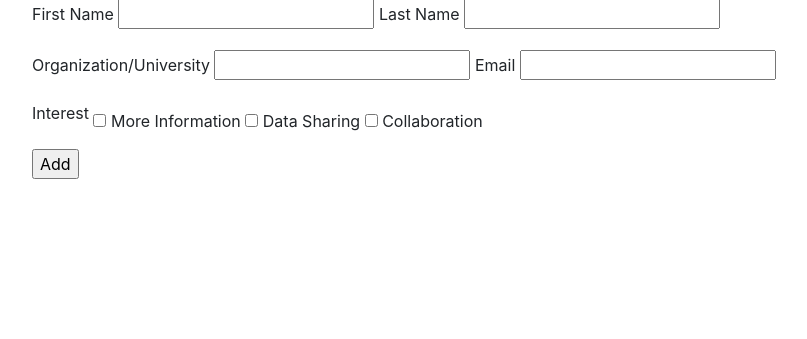
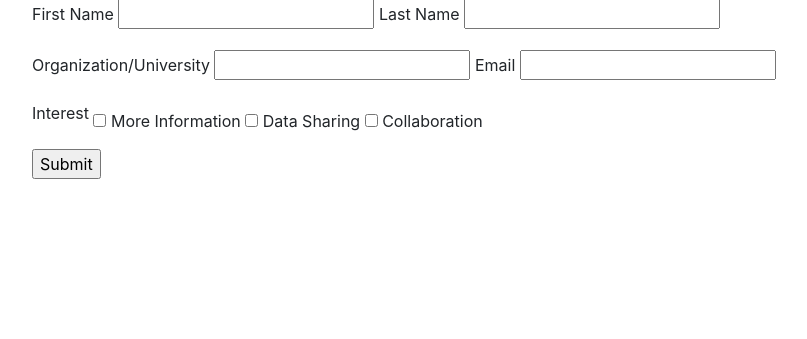
Before and after one commit to JayBlaine/hcyte_cti, a Flask app: template templates/contact.html in a window 1280 px wide. Shown: the part 143-482 px from the top of the page, without its empty margins (53-860 px from the left). Run offline with Flask 3, Linux system fonts and the light colour scheme; the template is opened without the code that fills it: values that come from a table or form of the project are taken from there, others are empty; some libraries are stand-ins or nearby versions.

Commit message:
Changed comment + changed button display

```diff
--- a/app.py
+++ b/app.py
@@ -69,7 +69,7 @@ def create_dash_micro(flask_app):
 
         srcIPs.append(srcIP)
         destIPs.append(destIP)
-        # jarrod: Maybe add port in id so we can get flow info from dict based on edge id
+        # Add IP check for home/multicast -> if not in either, anonymize. Color depending on both checks
         new_edge = {
             'id': IPandPort[0] + "__" + IPandPort[1],
             'from': srcIP,
--- a/templates/contact.html
+++ b/templates/contact.html
@@ -55,7 +55,7 @@
         <div id="bloc1">
             {{ form.recaptcha }}
             <p>
-            <input type="submit" value="Add">
+            <input type="submit" value="Submit">
             </p>
         </div>
 
```
